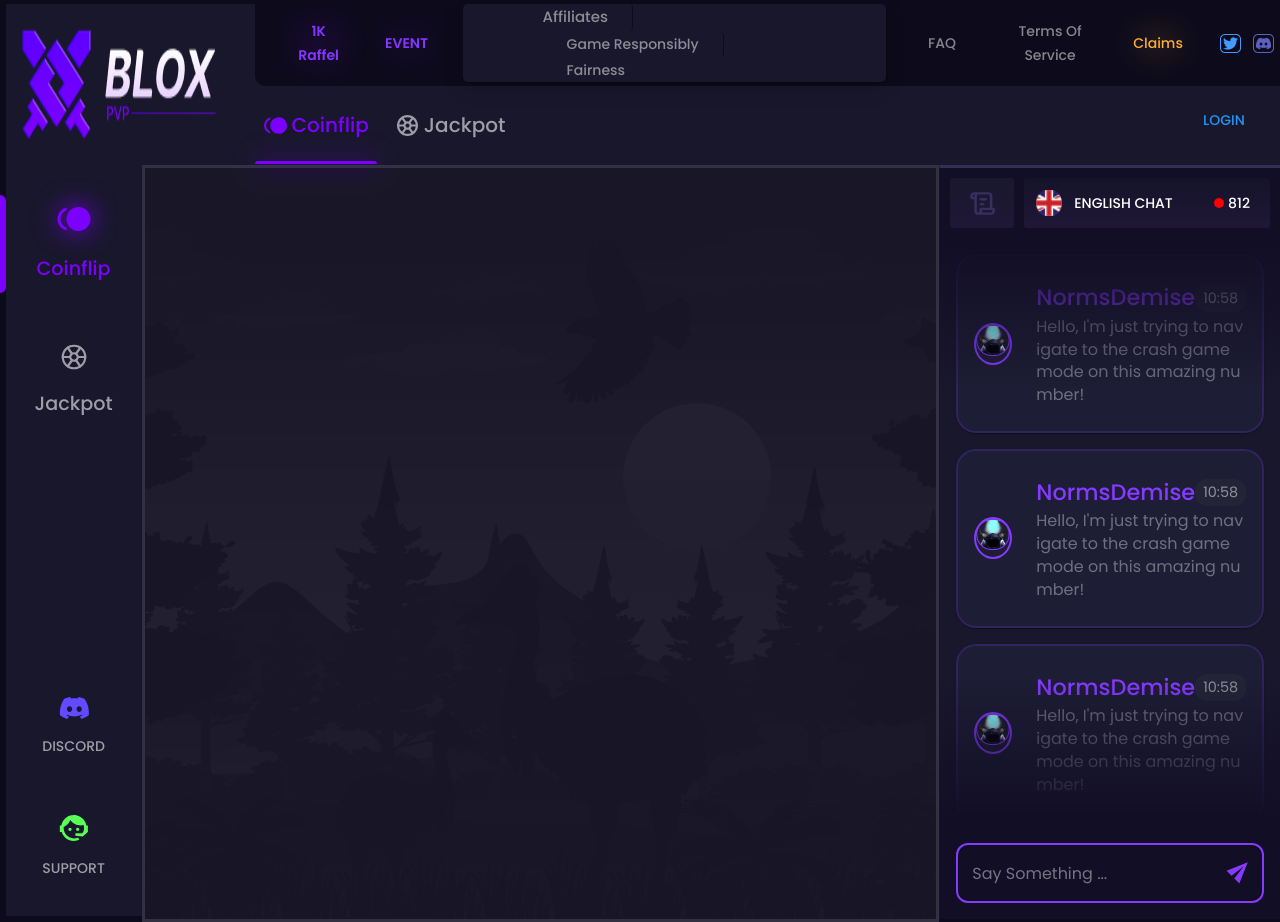
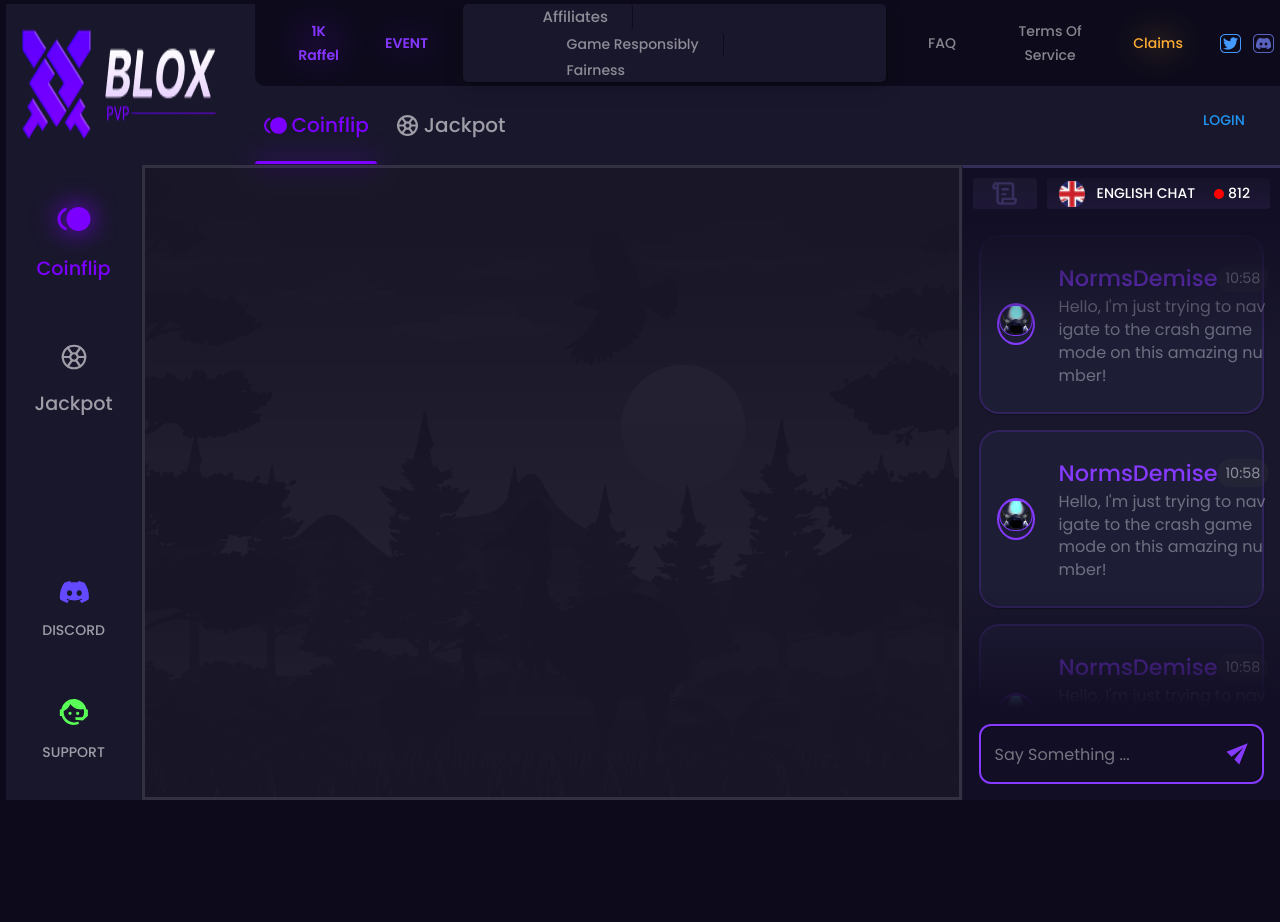
Before and after one commit to JackBlack69-hub/BlocksPvp, a React (Create React App) app: page / in a window 1280 px wide. After the commit the page ends 800 px from the top, so only its background shows below. Built offline with nearby package versions, Linux system fonts and the light colour scheme; no server answers.

Commit message:
feat: fix scrolling of webpage

```diff
--- a/src/App.jsx
+++ b/src/App.jsx
@@ -20,6 +20,7 @@
     <div
       className="main-container"
       style={{
+        width: "100%",
         height: "100vh",
         display: "flex",
         flexDirection: "column",
@@ -30,7 +31,12 @@
       <Navbar selected={selected} setSelected={setSelected} />
 
       <div
-        style={{ flex: 1, display: "flex", justifyContent: "space-between" }}
+        style={{
+          flex: 1,
+          display: "flex",
+          justifyContent: "space-between",
+          overflow: "auto",
+        }}
       >
         <LeftMenu selected={selected} setSelected={setSelected} />
         <div style={divStyle}></div>
--- a/src/components/RightMenu.jsx
+++ b/src/components/RightMenu.jsx
@@ -93,7 +93,7 @@
     <Drawer
       variant="permanent"
       anchor="right"
-      style={{ flexBasis: "25%", backgroundColor: "#0F0C1F" }}
+      style={{ flexBasis: "25%", backgroundColor: "#0F0C1F", overflow: "auto" }}
       PaperProps={{
         sx: {
           backgroundColor: "#19172C",
@@ -104,7 +104,14 @@
       }}
     >
       {/* Icon buttons */}
-      <div style={{ display: "flex", padding: 10, background: "#120e25" }}>
+      <div
+        style={{
+          display: "flex",
+          padding: 10,
+          background: "#120e25",
+          overflow: "auto",
+        }}
+      >
         <Button
           style={{
             background: "linear-gradient(180deg, #1A182E 0%, #1F1736 100%)",
@@ -186,13 +193,13 @@
         style={{
           position: "relative",
           flexGrow: 1,
+          overflow: "auto",
         }}
       >
         <List
           style={{
             marginTop: "auto",
             marginBottom: "10px",
-            height: "70vh",
             overflowY: "auto",
             flexGrow: 1,
             position: "static",
--- a/src/index.css
+++ b/src/index.css
@@ -1,4 +1,8 @@
 @import url("https://fonts.googleapis.com/css2?family=Poppins:wght@300;400;500;600;700&display=swap");
+
+* {
+  box-sizing: border-box;
+}
 
 body {
   margin: 0;
@@ -33,6 +37,13 @@
   font: inherit;
 }
 
+#root {
+  min-height: 100vh;
+  display: flex;
+  justify-content: center;
+  align-items: center;
+}
+
 .shadowEffect {
   position: relative;
 }
```
